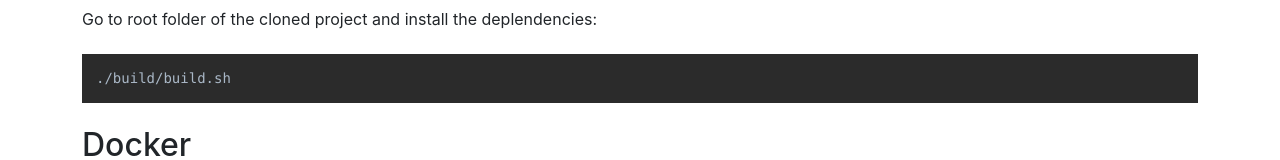
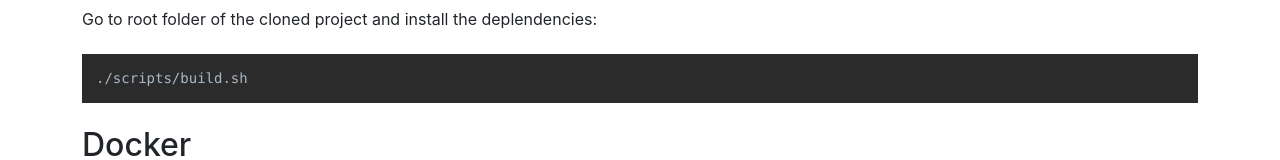
Before and after one commit to QuickT1000/quickt, a React (Create React App) app in the folder client/: page /documentations/get-started in a window 1280 px wide. Shown: the part 365-525 px from the top of the page. Built offline with nearby package versions, Linux system fonts and the light colour scheme.

Commit message:
add validation and l10n api. add project id

```diff
--- a/client/src/pages/documentations/get-started/GetStartedPage.js
+++ b/client/src/pages/documentations/get-started/GetStartedPage.js
@@ -27,7 +27,7 @@ mv ./.env.dist .env
 Go to root folder of the cloned project and install the deplendencies:
 
 ~~~bash
-./build/build.sh
+./scripts/build.sh
 ~~~
 
 ## Docker
```
